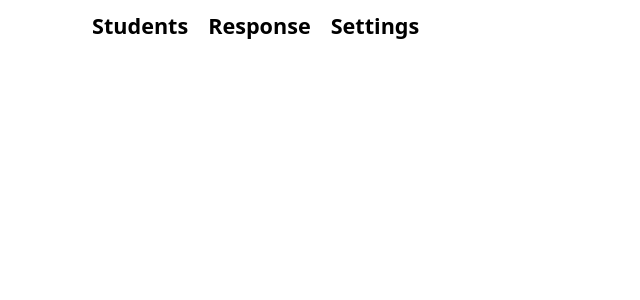
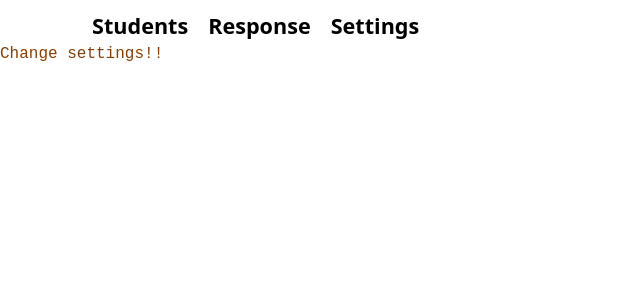
Before and after one commit to KipsangEmmanuel/Students-Feedback-Form--React-Sinatra-fullstack-, a React (Create React App) app: page /settings in a window 1280 px wide. Shown: the top 300 px of the page, without its empty margins (0-640 px from the left). Built offline with nearby package versions, Linux system fonts and the light colour scheme.

Commit message:
added UserDetails component

```diff
--- a/src/App.js
+++ b/src/App.js
@@ -3,6 +3,7 @@ import Form from "./components/Form";
 import Table from "./components/Table";
 import TableRaw from "./components/Student";
 import { BrowserRouter, Route, Routes } from "react-router-dom";
+import User from "./components/UserDetails";
 function App() {
   return (
     <div>
@@ -12,7 +13,7 @@ function App() {
       <Routes>
         <Route path="/students" element={<Table />}></Route>
         <Route path="/response" element={<Form />}></Route>
-        <Route path="/" element={<Table />}></Route>
+        <Route path="/settings" element={<User />}></Route>
 
       </Routes>
       </BrowserRouter>
--- a/src/components/NavBar.js
+++ b/src/components/NavBar.js
@@ -12,7 +12,7 @@ function NavBar() {
                 <NavLink className={"a"} to="/response" end>
                     Response
                 </NavLink>
-                <NavLink className={"a"} to="/" end>
+                <NavLink className={"a"} to="/settings" end>
                     Settings
                 </NavLink>
                 {/* <a href="">Students</a>
--- /dev/null
+++ b/src/components/UserDetails.js
@@ -0,0 +1,8 @@
+function User() {
+    return(
+        <>
+        <p style={{fontFamily: "monospace", color: "#863E04"}}>Change settings!!</p>
+        </>
+    )
+}
+export default User;
```
